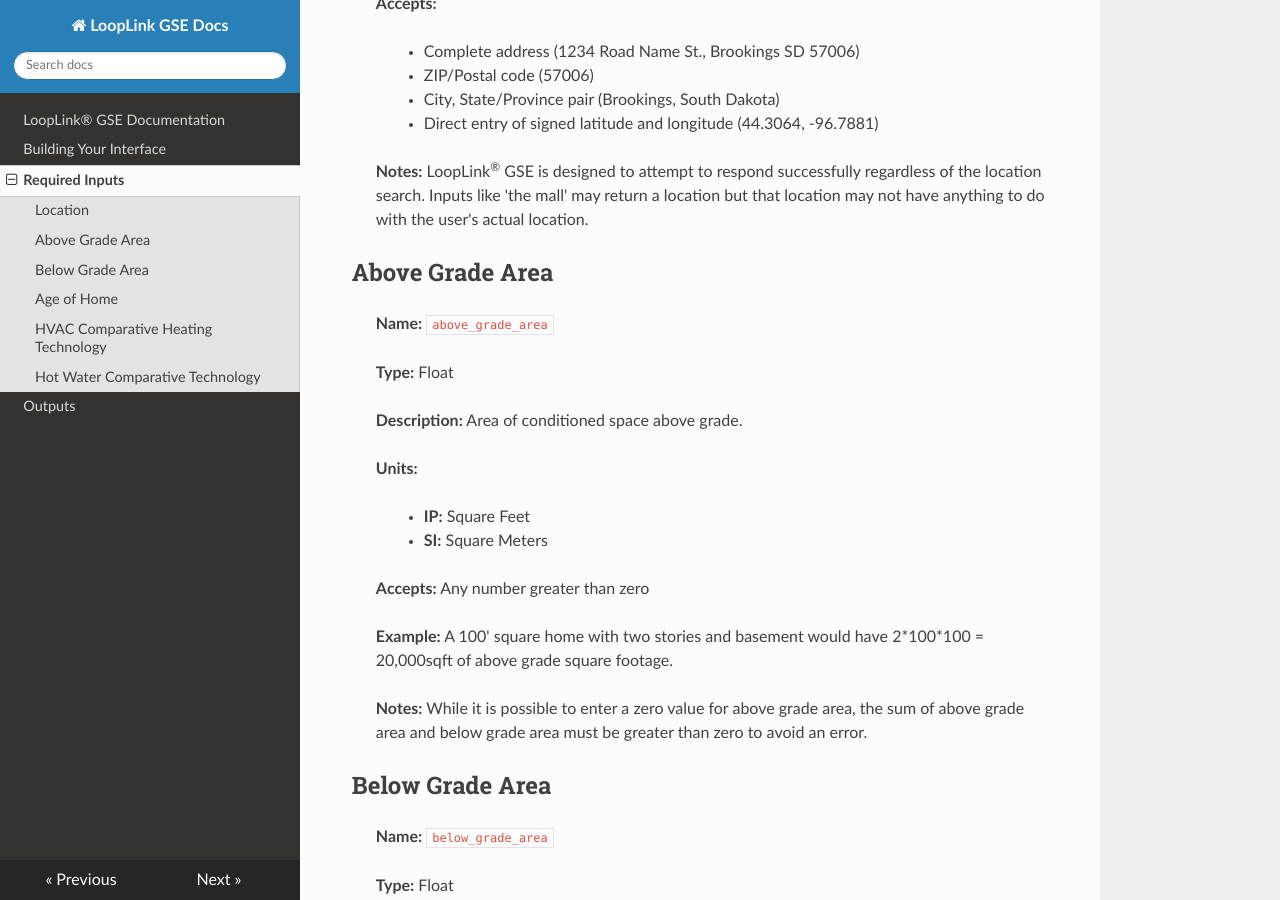
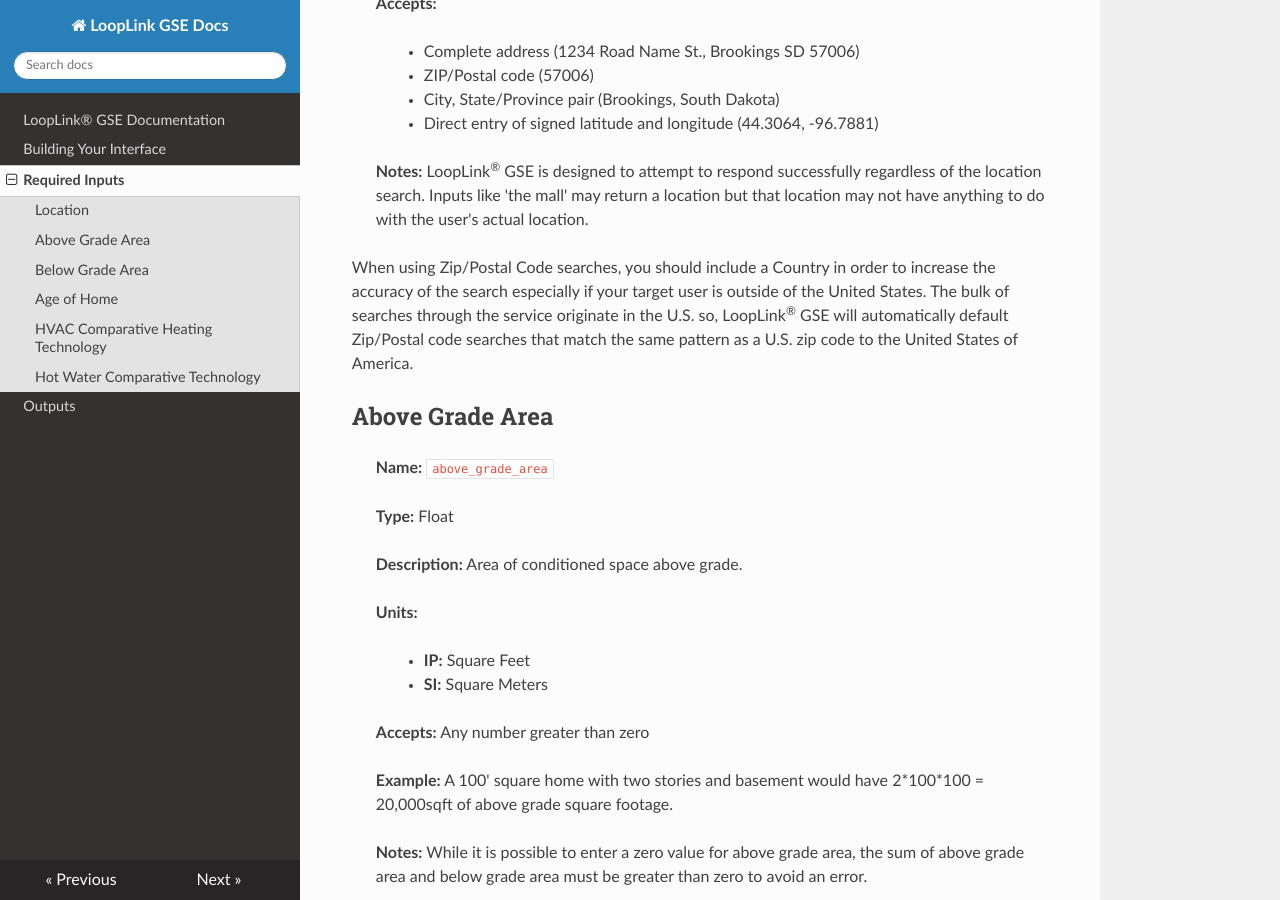
Before and after one commit to geoconnections-rjc/GSE-Docs, an MkDocs documentation site: the page built from docs/inputs.md, in a window 1280 px wide and 900 px high, scrolled down 441 px. Built offline with MkDocs 1.6.1, drawn with Linux system fonts in a browser that asks for light colours; nearby versions of some CDN libraries.

Commit message:
Zip Code Search Note

```diff
--- a/docs/inputs.md
+++ b/docs/inputs.md
@@ -15,7 +15,10 @@ The following values must be sent in the request.  If any of these values are mi
 * City, State/Province pair (Brookings, South Dakota)
 * Direct entry of signed latitude and longitude (44.3064, -96.7881)
 
+
 > **Notes:** LoopLink<sup>&reg;</sup> GSE is designed to attempt to respond successfully regardless of the location search. Inputs like 'the mall' may return a location but that location may not have anything to do with the user's actual location.
+
+When using Zip/Postal Code searches, you should include a Country in order to increase the accuracy of the search especially if your target user is outside of the United States. The bulk of searches through the service originate in the U.S. so, LoopLink<sup>&reg;</sup> GSE will automatically default Zip/Postal code searches that match the same pattern as a U.S. zip code to the United States of America.
 
 ## Above Grade Area
 
```
